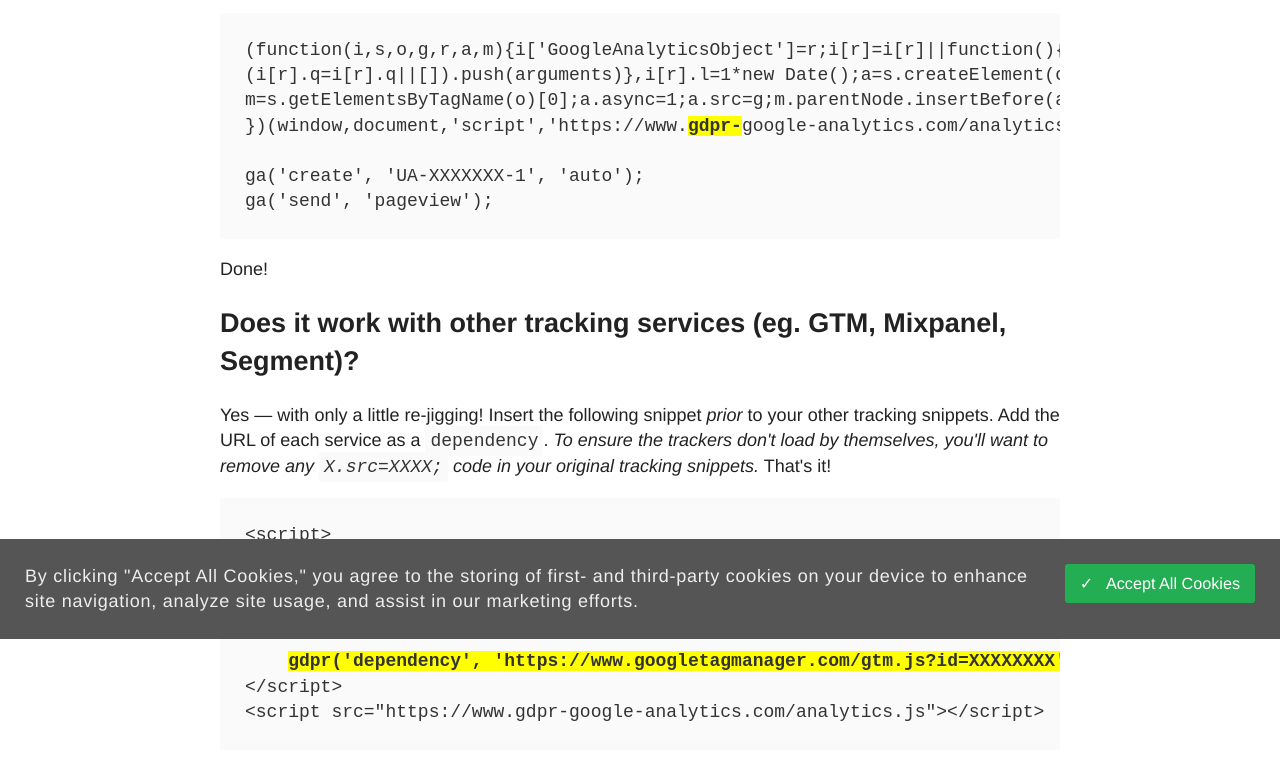
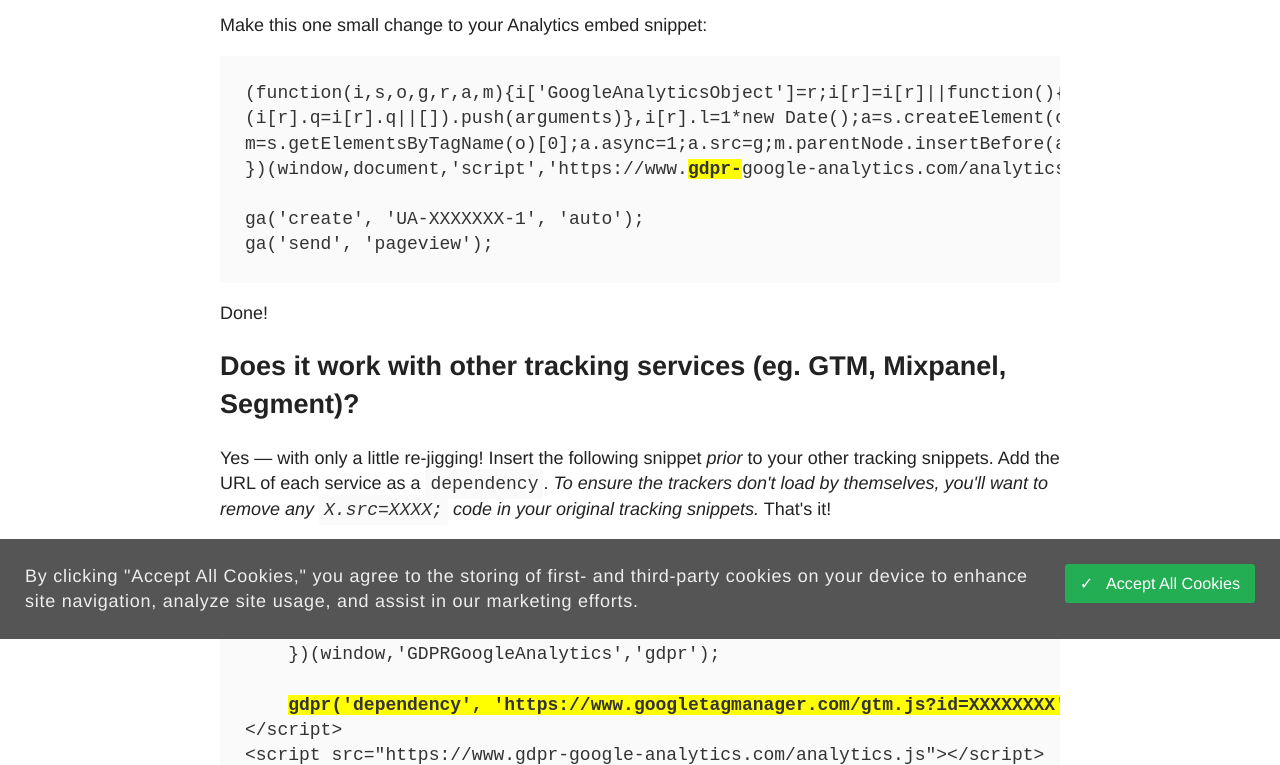
Before and after one commit to dallasread/gdpr-google-analytics, a website: page index.html in a window 1280 px wide. Shown: the part 161-926 px from the top of the page. Drawn offline with Linux system fonts and the light colour scheme.

Commit message:
Update index.html

```diff
--- a/index.html
+++ b/index.html
@@ -64,6 +64,8 @@
     <div class="container">
         <h1>Need to make Google Analytics GDPR-Compliant?</h1>
 
+        <p>Make this one small change to your Analytics embed snippet:</p>
+
         <pre>(function(i,s,o,g,r,a,m){i['GoogleAnalyticsObject']=r;i[r]=i[r]||function(){
 (i[r].q=i[r].q||[]).push(arguments)},i[r].l=1*new Date();a=s.createElement(o),
 m=s.getElementsByTagName(o)[0];a.async=1;a.src=g;m.parentNode.insertBefore(a,m)
```
